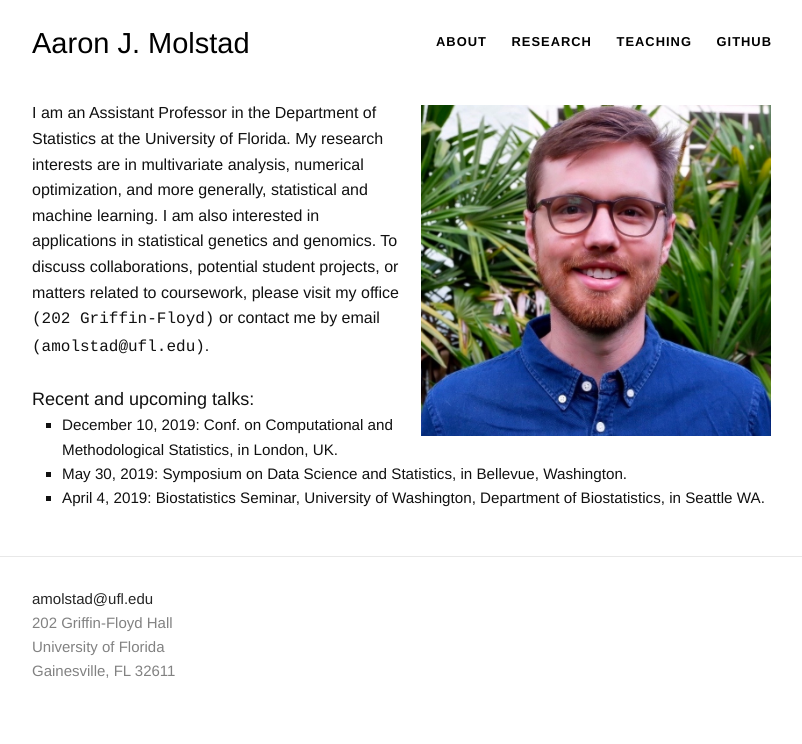
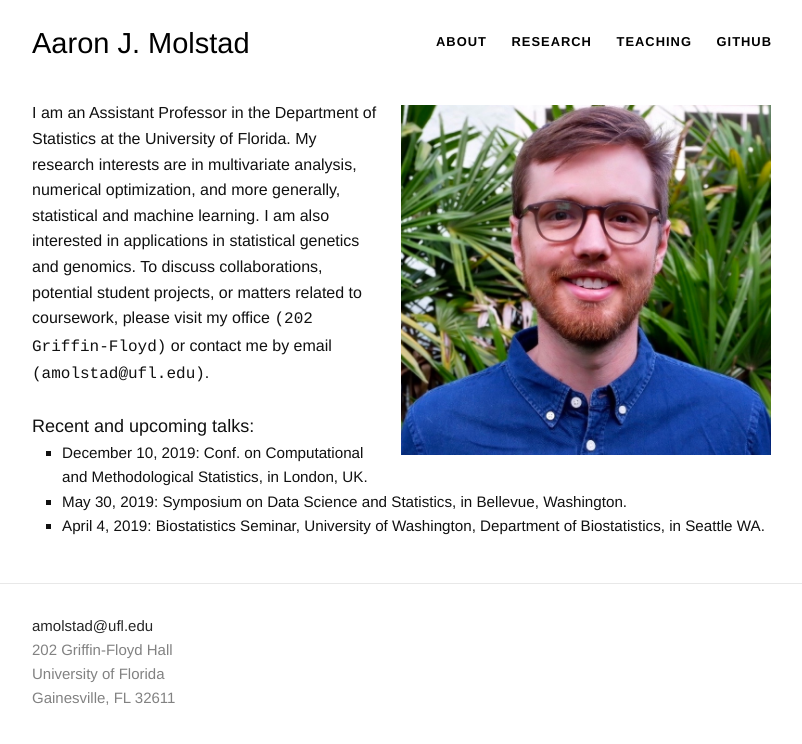
Before and after one commit to ajmolstad/ajmolstad.github.io, a Jekyll site: the page built from index.html, in a window 1280 px wide. Shown: the top 744 px of the page, without its empty margins (238-1040 px from the left). Built offline with Jekyll 4.4.1, drawn with Linux system fonts in a browser that asks for light colours.

Commit message:
Update index.html

```diff
--- a/index.html
+++ b/index.html
@@ -4,7 +4,7 @@
 
 
 <div class="default">
- <dl class="wp-caption alignright" style="max-width: 350px">
+ <dl class="wp-caption alignright" style="max-width: 370px">
 
 <dt><a href=""><img class="" src="/images/Molstad-2.jpg" alt="" /></a></dt>
 
```
